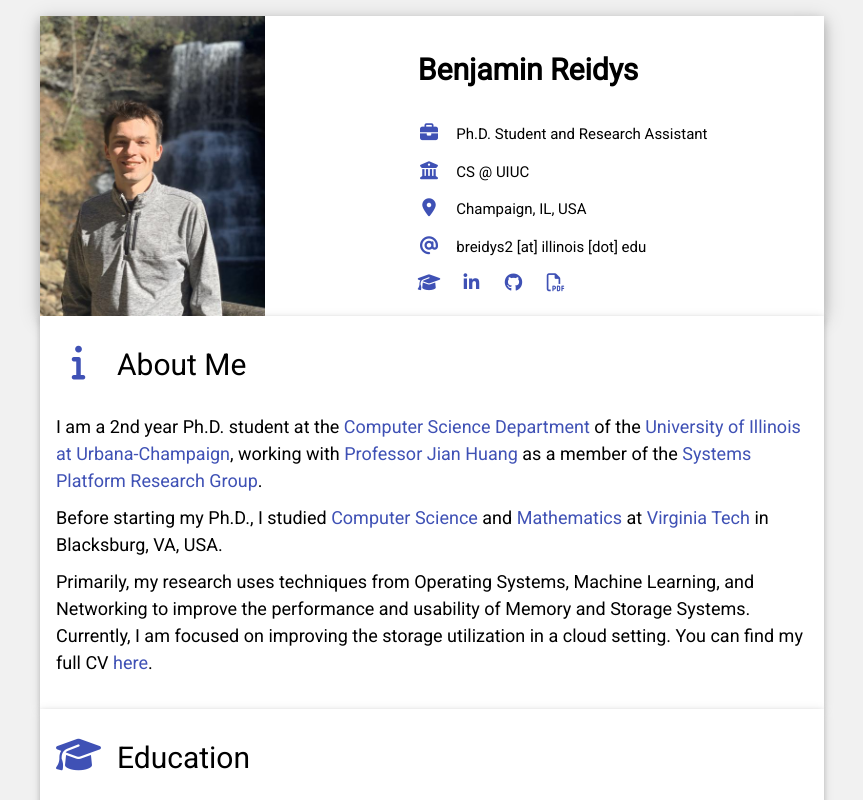
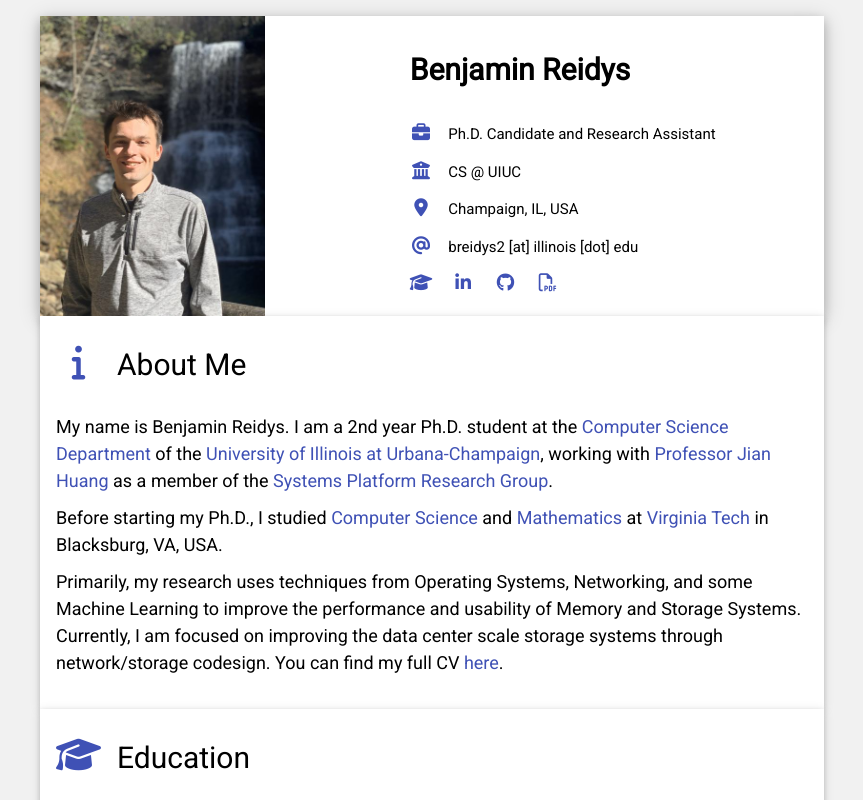
Before and after one commit to breidys2/breidys2.github.io, a plain HTML site: page index.html in a window 1280 px wide. Shown: the top 800 px of the page, without its empty margins (208-1071 px from the left). Drawn offline with nearby package versions, Linux system fonts and the light colour scheme.

Commit message:
update description and links for nvmw

```diff
--- a/index.html
+++ b/index.html
@@ -45,7 +45,7 @@
               <div class="w3-twothird" style="display: flex; justify-content: center; align-items: center;">
                 <div>
                     <h2 class= "w3-text-black w3-padding-16"> <b>Benjamin Reidys</b></h2>
-          <p><span class="fas fa-briefcase fa-fw w3-margin-right w3-large w3-text-indigo"></span>Ph.D. Student and Research Assistant</p>
+          <p><span class="fas fa-briefcase fa-fw w3-margin-right w3-large w3-text-indigo"></span>Ph.D. Candidate and Research Assistant</p>
           <p><span class="fas fa-university fa-fw w3-margin-right w3-large w3-text-indigo"></span><a href=https://cs.illinois.edu>CS</a> @ <a href=https://illinois.edu>UIUC</a></p>
           <p><span class="fas fa-map-marker-alt fa-fw w3-margin-right w3-large w3-text-indigo"></span>Champaign, IL, USA</p>
           <p><span class="fas fa-at fa-fw w3-margin-right w3-large w3-text-indigo"></span><a
@@ -67,7 +67,7 @@
       <div class="w3-container w3-card w3-white">
         <h2 class="w3-text-black w3-padding-16"><span class="fas fa-info fa-fw w3-margin-right w3-xxlarge w3-text-indigo"></span>About Me</h2>
         <h5 class="">
-          I am a 2nd year Ph.D. student at the <a class="w3-text-indigo" href=https://cs.illinois.edu>Computer Science Department</a> of the
+          My name is Benjamin Reidys. I am a 2nd year Ph.D. student at the <a class="w3-text-indigo" href=https://cs.illinois.edu>Computer Science Department</a> of the
           <a class="w3-text-indigo" href=https://illinois.edu>University of Illinois at Urbana-Champaign</a>, working with
           <a class="w3-text-indigo" href=https://jianh.web.engr.illinois.edu/>Professor Jian Huang</a> as a member of the
           <a class="w3-text-indigo" href=https://platformxlab.github.io/>Systems Platform Research Group</a>.
@@ -76,9 +76,9 @@
           Before starting my Ph.D., I studied <a class="w3-text-indigo" href="https://cs.vt.edu/">Computer Science</a> and <a class="w3-text-indigo" href=https://math.vt.edu/>Mathematics</a> at <a class="w3-text-indigo" href=https://vt.edu>Virginia Tech</a> in Blacksburg, VA, USA.
         </h5>
         <h5 class="">
-          Primarily, my research uses techniques from Operating Systems, Machine Learning, and
-          Networking to improve the performance and usability of Memory and Storage Systems.
-          Currently, I am focused on improving the storage utilization in a cloud setting.
+          Primarily, my research uses techniques from Operating Systems, Networking, and
+          some Machine Learning to improve the performance and usability of Memory and Storage Systems.
+          Currently, I am focused on improving the data center scale storage systems through network/storage codesign.
           You can find my full CV <a class="w3-text-indigo" href=cv_redacted.pdf>here</a>.
         </h5>
         <br>
@@ -133,7 +133,7 @@
                     href=https://asplos-conference.org/2022/>Proceedings of the 27th ACM International Conference on Architectural Support for Programming Languages and Operating Systems (ASPLOS'22)</a>
                 <br> <b>Slides:</b><a class="w3-text-indigo" href="https://docs.google.com/presentation/d/1rVgaUnfqAMLjkkxtKSsPEngPu_9WMZM0/edit?usp=sharing&ouid=106903160865839504790&rtpof=true&sd=true"><b> Long talk</b></a>, <a class="w3-text-indigo" href="https://docs.google.com/presentation/d/1hCEOEBDGLzdMR9wvZ2xUzDDM28qdu1r8/edit?usp=sharing&ouid=106903160865839504790&rtpof=true&sd=true"><b>Lightning talk</b></a>.
                 <b>Videos:</b><a class="w3-text-indigo" href="https://drive.google.com/file/d/15PMOtggBIEb0dBcgaC8fsca9K8bWfHDj/view?usp=sharing"><b> Long talk</b></a>, <a class="w3-text-indigo" href="https://drive.google.com/file/d/1wkKNvMtYXKLzbHOtiQFDpEH6fEcDBC_0/view?usp=sharing"><b>Lightning talk</b></a>.
-                <br> - Travel supported by the <b>ASPLOS Travel Grant</b>, Thanks ASPLOS!  <br> - Selected for presentation at <b>NVMW'22!</b>
+                <br> - Travel supported by the <b>ASPLOS Travel Grant</b>, Thanks ASPLOS!  <br> - Selected for presentation at <b><a class="w3-text-black" href="http://nvmw.ucsd.edu/program/"> NVMW'22!</a></b>
             </h5>
         </div>
         <div class="w3-container">
@@ -148,7 +148,7 @@
                 class="w3-text-indigo">UniHeap: managing persistent objects across managed runtimes
                 for non-volatile memory</a>. Daixuan Li, <u><b>Benjamin Reidys</b></u>, Jinghan Sun,
         Thomas Shull, Josep Torrellas, Jian Huang. In <a class="w3-text-indigo" href=https://www.systor.org/2021/>Proceedings of the 14th ACM International System and Storage Conference (SYSTOR '21)</a>
-            <br> - Selected for presentation at <b>NVMW'22!</b>
+            <br> - Selected for presentation at <b><a class="w3-text-black" href="http://nvmw.ucsd.edu/program/"> NVMW'22!</a</b>
 
             </h5>
         </div>
```
